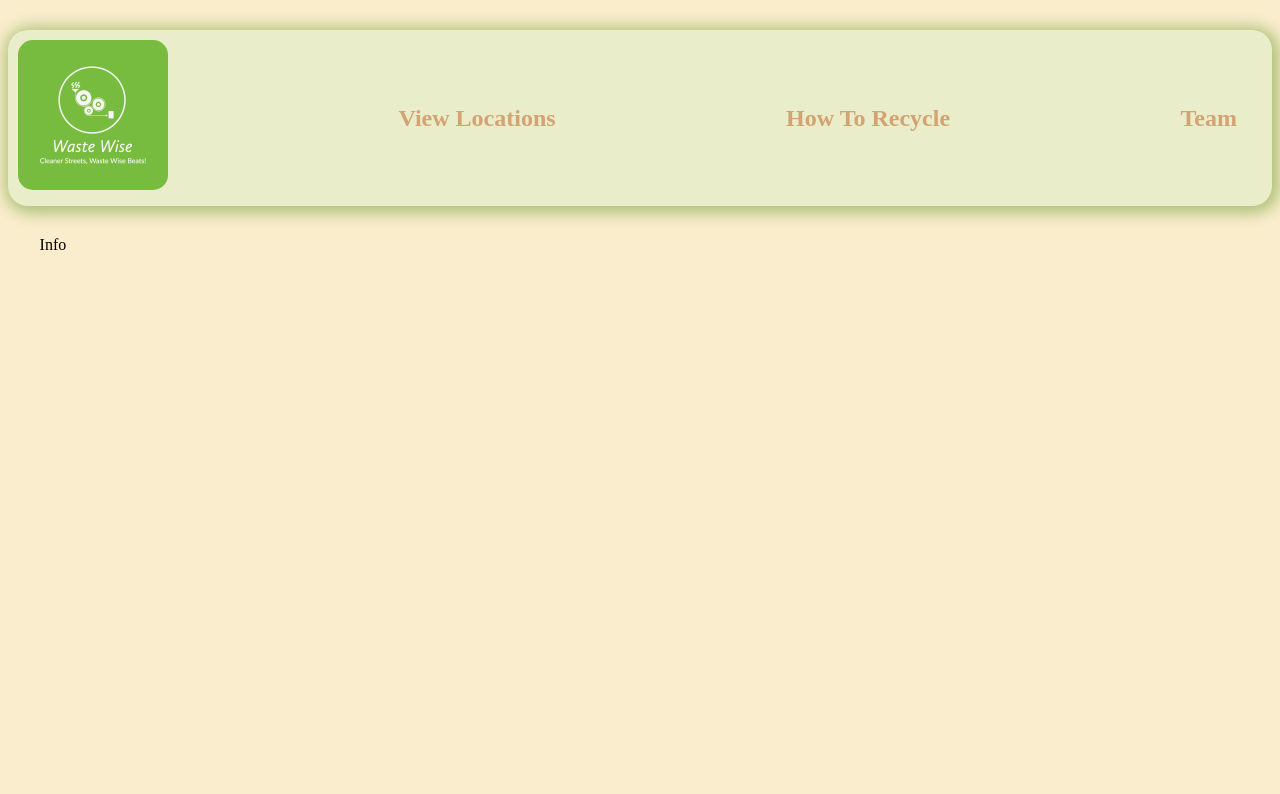
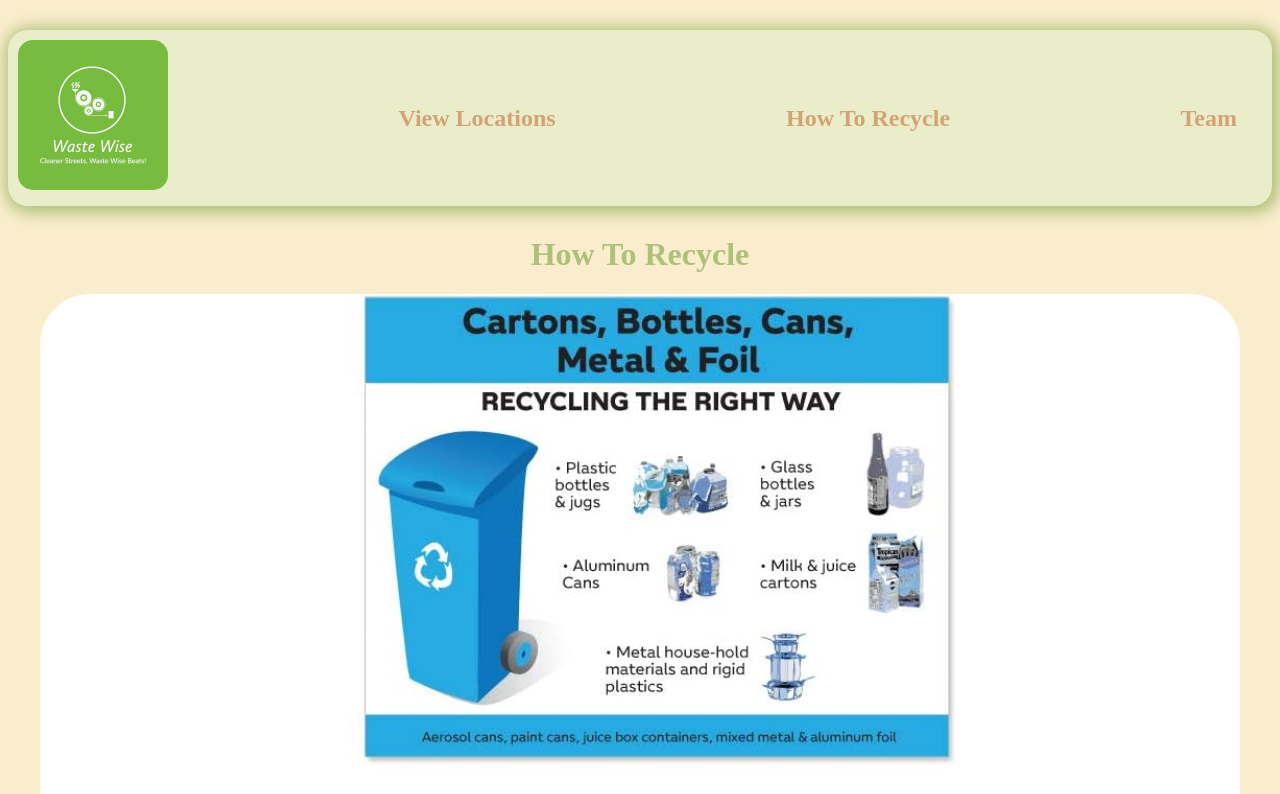
Before and after one commit to SamuelBAlba/HackathonTeam3, a React (Create React App) app: page /index/info in a window 1280 px wide. Shown: the top 794 px of the page. Built offline with nearby package versions, Linux system fonts and the light colour scheme.

Commit message:
added 404 page and picture on info page

```diff
--- a/src/App.css
+++ b/src/App.css
@@ -1,13 +1,28 @@
-.App {
-  text-align: center;
+/* Mobile Styles (up to 768px) */
+@media (max-width: 768px) {
+  /* Add mobile-specific styles here */
 }
 
-.App-logo {
+/* Tablet Styles (769px to 992px) */
+@media (min-width: 769px) and (max-width: 992px) {
+  /* Add tablet-specific styles here */
+}
+
+/* Desktop Styles (993px and above) */
+@media (min-width: 993px) {
+  /* Add desktop-specific styles here */
+}
+
+/* .App {
+  text-align: center;
+} */
+
+/* .App-logo {
   height: 40vmin;
   pointer-events: none;
-}
+} */
 
-@media (prefers-reduced-motion: no-preference) {
+/* @media (prefers-reduced-motion: no-preference) {
   .App-logo {
     animation: App-logo-spin infinite 20s linear;
   }
@@ -35,4 +50,4 @@
   to {
     transform: rotate(360deg);
   }
-}
+} */
--- /dev/null
+++ b/src/Css/FourOFour.css
@@ -0,0 +1,14 @@
+div.FourOFour h1{
+    display: flex;
+    justify-content: center;
+    color:#ADC178;
+}
+
+div.img {
+    text-align: center;
+    display: flex;
+    justify-content: center;
+    align-items: center;
+    margin: auto;
+    width: 100%;
+}
--- /dev/null
+++ b/src/Css/Info.css
@@ -0,0 +1,15 @@
+div.Info h1{
+    display: flex;
+    justify-content: center;
+    color:#ADC178;
+}
+
+div.Info img {
+    text-align: center;
+    display: flex;
+    justify-content: center;
+    align-items: center;
+    margin: auto;
+    width: 100%;
+    border-radius: 50px;
+}
--- a/src/Css/Nav.css
+++ b/src/Css/Nav.css
@@ -7,6 +7,11 @@ padding: 10px;
 display: flex;
 justify-content: space-between;
 align-items: center;
+}
+
+.navbar img:hover{
+    border-radius: 20px;
+    box-shadow: 1px 1px 15px 10px palegreen;
 }
 
 .navbar a {
--- a/src/Pages/FourOFour.js
+++ b/src/Pages/FourOFour.js
@@ -1,7 +1,19 @@
 import React from 'react'
+import "../Css/FourOFour.css"
+import Planet from "./earth.gif"
 
 export default function FourOFour() {
   return (
-    <div>FourOFour</div>
+    <div className='FourOFour'>
+
+      <h1> Sorry, We Can Not Find What You Are Looking For.
+      </h1>
+      <div className='img'>
+
+      <img src={Planet} alt="Logo" />
+      </div>
+
+
+      </div>
   )
 }
--- a/src/Pages/Info.js
+++ b/src/Pages/Info.js
@@ -1,7 +1,16 @@
 import React from 'react'
+import "../Css/Info.css"
+import Recycle from "./recycle.jpg"
 
 export default function Info() {
   return (
-    <div>Info</div>
+    <div className='Info'>
+      <h1>How To Recycle</h1>
+      <div className='img'>
+
+      <img src={Recycle} alt="Logo" />
+      </div>
+
+      </div>
   )
 }
```
Also changed, not shown: src/Pages/earth.gif (added), src/Pages/recycle.jpg (added).
